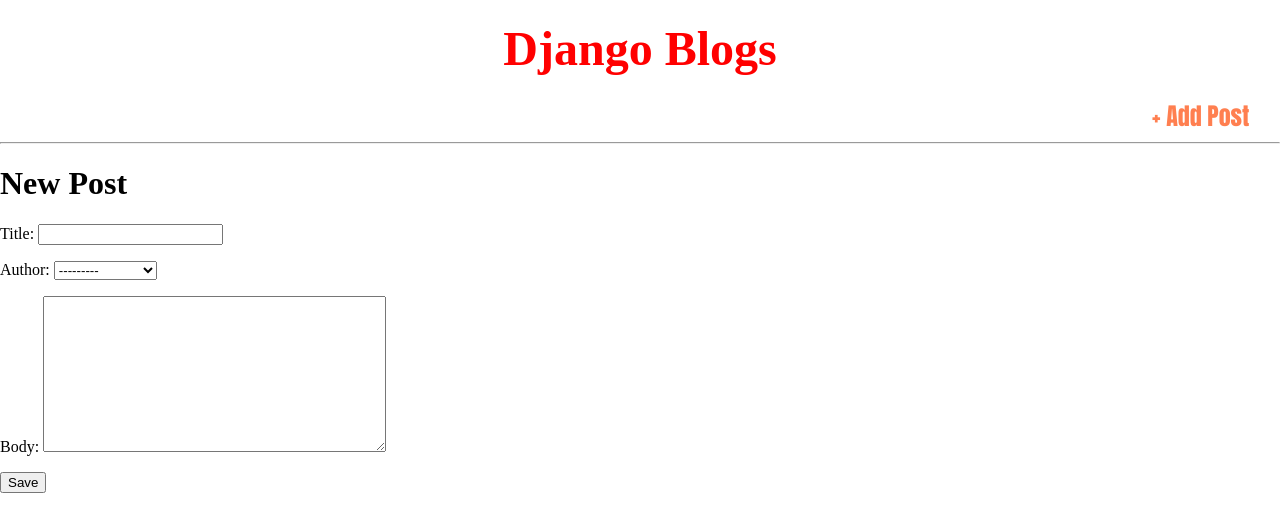
After one commit to komalkoutilya/django-for-beginners, a Django app: page /post/new/ in a window 1280 px wide. The commit adds this page. Shown: the top 532 px of the page. Run offline with Django 4.2, Linux system fonts and the light colour scheme; data comes from the database, SQL or seed files in the repository; both versions use the stored data as it was after the commit.

Commit message:
blogpost-update-feature-added

```diff
--- a/Blog_App/blog/urls.py
+++ b/Blog_App/blog/urls.py
@@ -1,8 +1,10 @@
 from django.urls import path
-from .views import BlogListView, BlogDetailView
+from .views import BlogListView, BlogDetailView, BlogCreateView, BlogUpdateView
 # specify url-pattersn here
 
 urlpatterns=[
     path('',BlogListView.as_view(),name="home"),
     path('post/<int:pk>/',BlogDetailView.as_view(),name="post_detail"),
+    path('post/new/',BlogCreateView.as_view(),name="post_new"),
+    path('post/<int:pk>/edit/',BlogUpdateView.as_view(),name="post_edit"),
 ]
--- a/Blog_App/blog/views.py
+++ b/Blog_App/blog/views.py
@@ -1,5 +1,6 @@
 from django.shortcuts import render
-from django.views.generic import ListView, DetailView
+from django.views.generic import ListView, DetailView # for
+from django.views.generic.edit import CreateView, UpdateView # for create, update and delete forms
 from .models import Post
 # Create your views here.
 
@@ -13,3 +14,16 @@
     context_object_name="komal"
     # if you don't mention context_object_name simply use {{object}} or {{post}} smallercase of model name
     # if you use context_object_name then you can use either {{object}} or {{context_object_name_value}} i.e {{komal}}
+
+class BlogCreateView(CreateView):
+    model=Post
+    template_name="post_new.html"
+    fields=['title', 'author', 'body']
+    # Here we have to explicitly specify the fields that we want to collect via forms
+    # Once the Django-form successfully submitted, default behaviour is to always redirect to get_absolute_url() of model specified.
+    # If we don't want this to happen then we need to specify "success_url" in view.
+
+class BlogUpdateView(UpdateView):
+    model=Post
+    template_name="post_edit.html"
+    fields=['title', 'body']
--- a/Blog_App/static/css/base.css
+++ b/Blog_App/static/css/base.css
@@ -3,14 +3,21 @@
     margin: 0px;
 }
 
-header > h1 > a {
+.main-heading > h1 > a {
+    display: block;
     color: red;
     text-align: center;
-    display: block;
-    padding: 0%;
-    margin: 0px;
     font-size: 150%;
     text-decoration: none;
+}
+
+.add-post > a{
+    display: block;
+    font-family: Impact, Haettenschweiler, 'Arial Narrow Bold', sans-serif;
+    margin-left: 90%;
+    text-decoration: none;
+    color: coral;
+    font-size: 150%;
 }
 
 .post-entry{
--- a/Blog_App/templates/base.html
+++ b/Blog_App/templates/base.html
@@ -9,9 +9,14 @@
 
     <body>
         <header>
-            <h1><a href="{% url 'home' %}">Django Blogs</a></h1>
-            <hr>
+            <div class="main-heading">
+                <h1><a href="{% url 'home' %}">Django Blogs</a></h1>
+            </div>
+            <div class="add-post">
+                <a href="{% url 'post_new' %}">+ Add Post</a>
+            </div>
         </header>
+        <hr>
         <div>
             {% block content %}{% endblock content %}
         </div>
--- a/Blog_App/templates/post_detail_view.html
+++ b/Blog_App/templates/post_detail_view.html
@@ -1,3 +1,4 @@
+<!-- templates/post_detail_view.html -->
 {% extends "base.html" %}
 {% block title %}
 {{komal.title}}
@@ -7,5 +8,6 @@
 <div class="post-entry">
     <h2>{{komal.title}}</h2>
     <p>{{komal.body}}</p>
+    <a href="{% url 'post_edit' komal.pk %}">Edit Post</a>
 </div>
 {% endblock content %}
--- /dev/null
+++ b/Blog_App/templates/post_new.html
@@ -0,0 +1,15 @@
+<!-- templates/post_new.html -->
+{% extends "base.html" %}
+
+{% block title %}
+Create Blog Post
+{% endblock title %}
+
+{% block content %}
+<h1>New Post</h1>
+
+<form method="post" action="">{% csrf_token %}
+    {{form.as_p}}
+    <input type="submit" value="Save">
+</form>
+{% endblock content %}
```
Also changed, not shown: Blog_App/templates/post_edit.html (added, +10 -0 lines), Blog_App/db.sqlite3.
